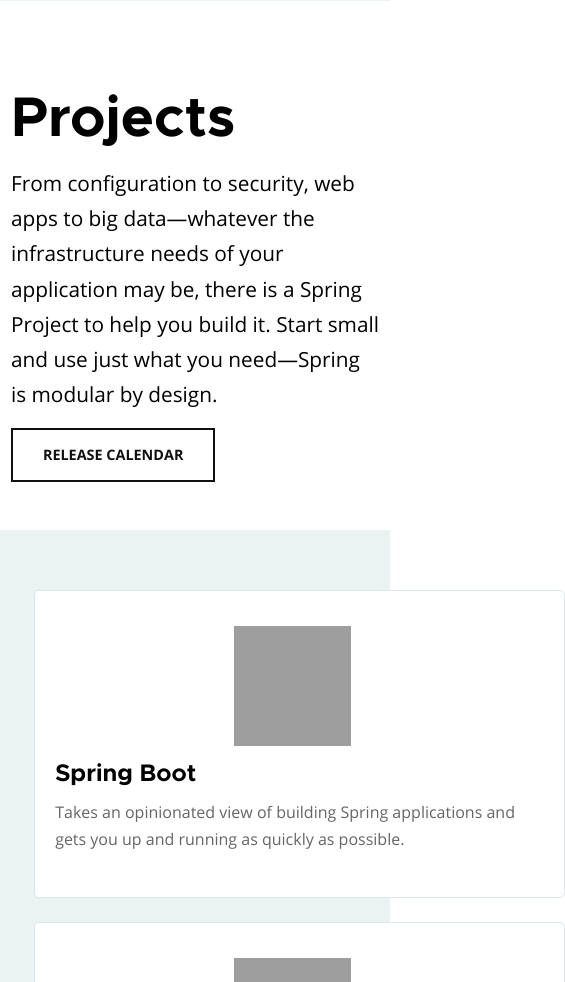
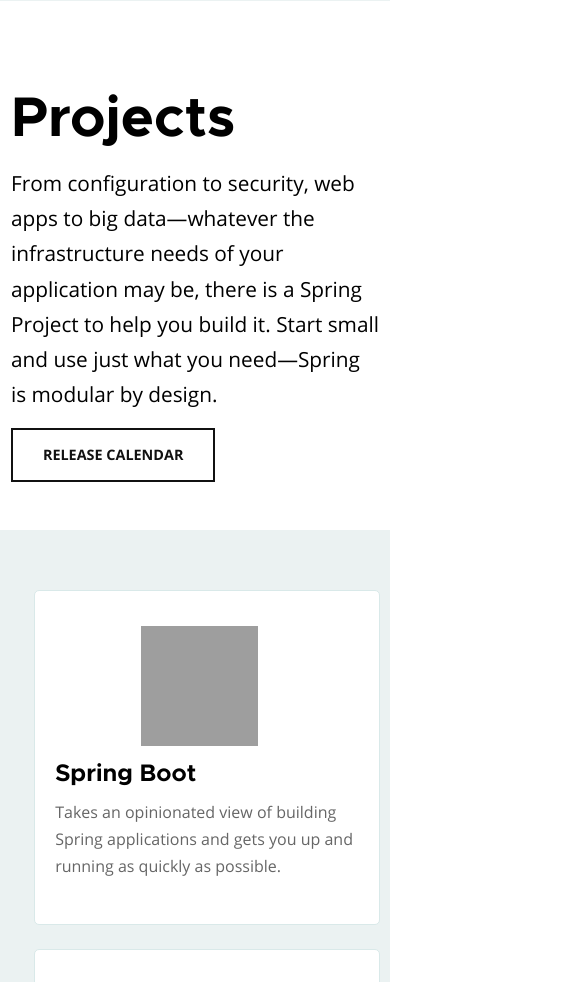
Before and after one commit to annisssimo/spring, a plain HTML site: page index.html in a window 390 px wide. Shown: the part 51-1033 px from the top of the page, 565 px wide, since content can reach past the window. Drawn offline with Linux system fonts and the light colour scheme; grey boxes are pictures that could not be loaded.

Commit message:
feat: one column projects display when 800px

```diff
--- a/style.css
+++ b/style.css
@@ -415,9 +415,4 @@
   .projects-container {
     grid-template-columns: 1fr;
   }
-
-  .projects .project-card {
-    width: 555.148px;
-    height: 307.609px;
-  }
 }
```
